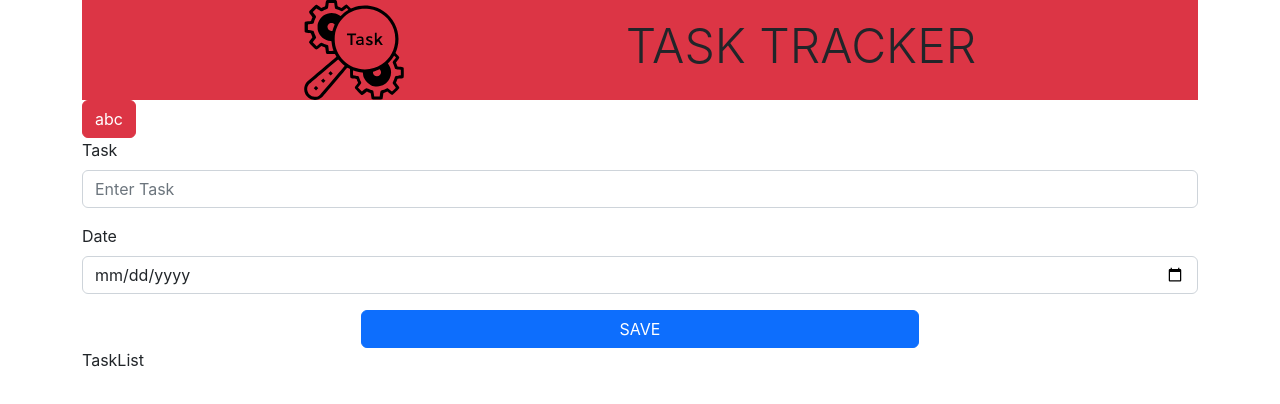
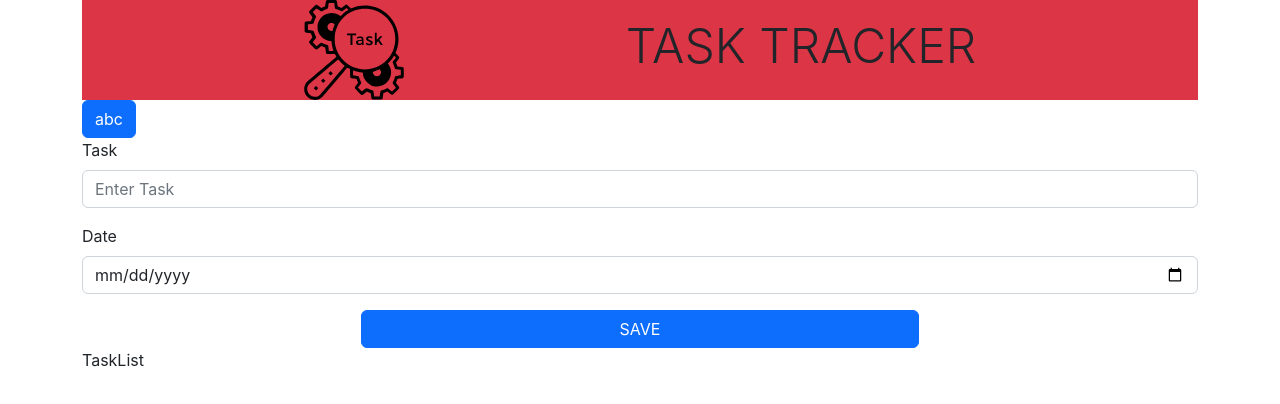
Before and after one commit to szrokmn/task_tracker-reactt, a React (Create React App) app: page / in a window 1280 px wide. Shown: the top 404 px of the page. Built offline with nearby package versions, Linux system fonts and the light colour scheme.

Commit message:
button added

```diff
--- a/src/page/Home.jsx
+++ b/src/page/Home.jsx
@@ -5,7 +5,7 @@ import TaskList from "../components/taskList/TaskList";
 const Home = () => {
   return (
     <div>
-      <Button variant="danger">abc</Button>
+      <Button variant="primary">abc</Button>
       <AddTask />
       <TaskList />
     </div>
```
